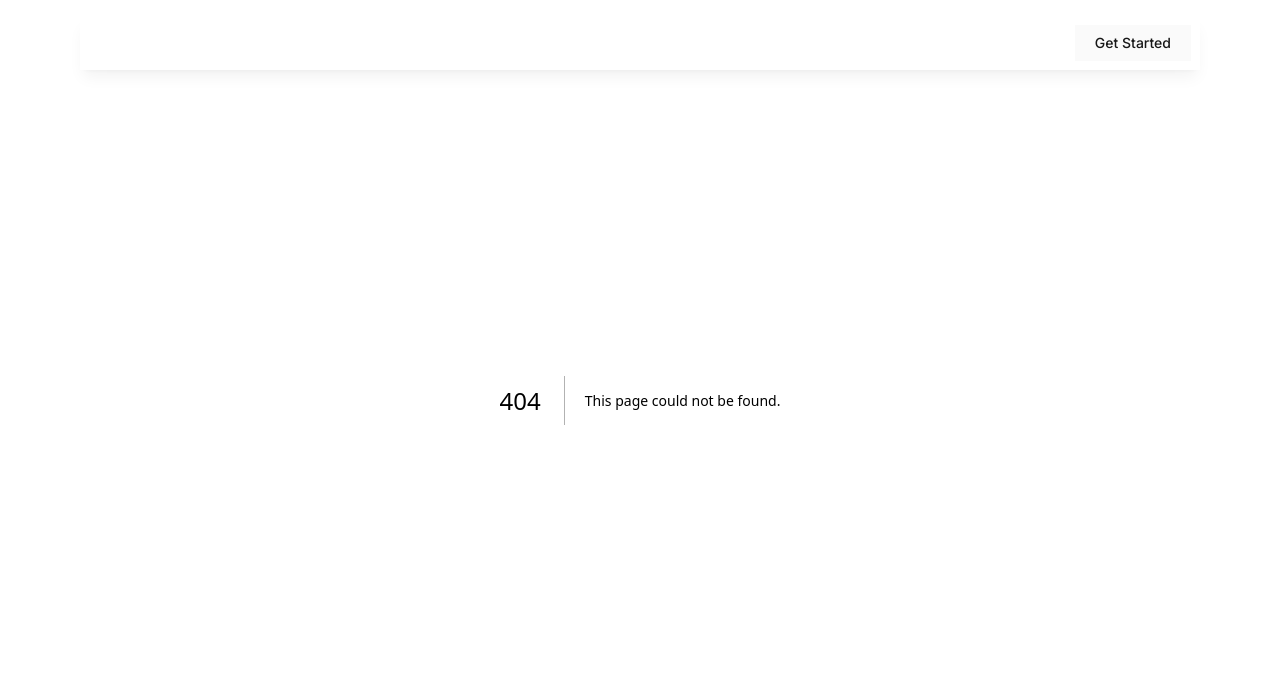
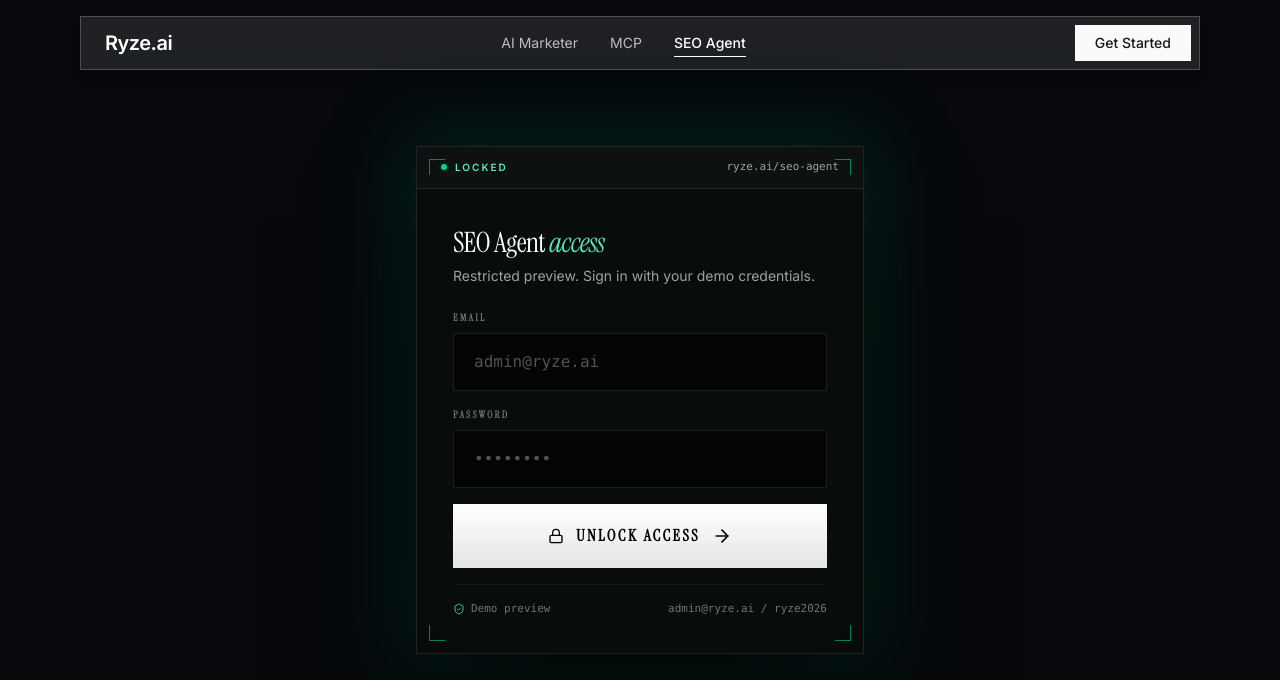
Before and after one commit to GauravShambharkar/RyzeAi, a Next.js app: page /seo-agent in a window 1280 px wide. Before the commit this address had no page. Shown: the top 680 px of the page. Built offline with nearby package versions, Linux system fonts and the light colour scheme.

Commit message:
feat: add SEO agent login feature and integrate into global navigation

```diff
--- /dev/null
+++ b/src/app/(site)/seo-agent/page.tsx
@@ -0,0 +1,5 @@
+import { Login } from "@/features/seo-agent/components/login";
+
+export default function SeoAgentPage() {
+  return <Login />;
+}
--- a/src/components/Navbar/Navbar.tsx
+++ b/src/components/Navbar/Navbar.tsx
@@ -7,6 +7,7 @@
 const NAV_LINKS = [
   { label: "AI Marketer", href: "/ai-marketer" },
   { label: "MCP", href: "/mcp" },
+  { label: "SEO Agent", href: "/seo-agent" },
 ] as const;
 
 export const Navbar = () => {
--- /dev/null
+++ b/src/features/seo-agent/components/login/Login.tsx
@@ -0,0 +1,157 @@
+"use client";
+
+import React, { useState } from "react";
+import { motion } from "framer-motion";
+import { ArrowRight, ShieldCheck, Lock, LogOut } from "lucide-react";
+
+// Hardcoded gate — replace with real auth before going public.
+const VALID_EMAIL = "admin@ryze.ai";
+const VALID_PASSWORD = "ryze2026";
+
+export const Login = () => {
+  const [email, setEmail] = useState("");
+  const [password, setPassword] = useState("");
+  const [error, setError] = useState<string | null>(null);
+  const [authed, setAuthed] = useState(false);
+
+  const handleSubmit = (e: React.FormEvent) => {
+    e.preventDefault();
+    if (email.trim().toLowerCase() === VALID_EMAIL && password === VALID_PASSWORD) {
+      setError(null);
+      setAuthed(true);
+    } else {
+      setError("Invalid credentials. Check the demo hint below.");
+    }
+  };
+
+  const handleLogout = () => {
+    setAuthed(false);
+    setEmail("");
+    setPassword("");
+  };
+
+  return (
+    <section className="min-h-screen flex items-center justify-center bg-[#06080c] text-white px-6 py-32">
+      <motion.div
+        initial={{ opacity: 0, y: 24 }}
+        animate={{ opacity: 1, y: 0 }}
+        transition={{ duration: 0.5 }}
+        className="relative w-full max-w-md"
+      >
+        <div className="absolute -inset-4 bg-emerald-500/15 blur-2xl pointer-events-none" />
+
+        <div className="relative border border-white/10 bg-neutral-950/85 backdrop-blur-xl shadow-[0_50px_120px_-25px_rgba(0,0,0,0.9)] overflow-hidden">
+          <span className="absolute top-3 left-3 w-4 h-4 border-t border-l border-emerald-400/60 pointer-events-none" />
+          <span className="absolute top-3 right-3 w-4 h-4 border-t border-r border-emerald-400/60 pointer-events-none" />
+          <span className="absolute bottom-3 left-3 w-4 h-4 border-b border-l border-emerald-400/60 pointer-events-none" />
+          <span className="absolute bottom-3 right-3 w-4 h-4 border-b border-r border-emerald-400/60 pointer-events-none" />
+
+          <div className="flex items-center justify-between px-6 py-3 border-b border-white/10 bg-white/[0.02]">
+            <span className="inline-flex items-center gap-2 text-[10px] font-semibold uppercase tracking-[0.2em] text-emerald-300">
+              <span className="relative flex w-1.5 h-1.5">
+                <span className="absolute inline-flex h-full w-full rounded-full bg-emerald-400 opacity-75 animate-ping" />
+                <span className="relative inline-flex rounded-full h-1.5 w-1.5 bg-emerald-400" />
+              </span>
+              {authed ? "Authenticated" : "Locked"}
+            </span>
+            <span className="text-[11px] font-mono text-neutral-400">ryze.ai/seo-agent</span>
+          </div>
+
+          <div className="p-8 md:p-9">
+            {authed ? <AuthedView email={email} onLogout={handleLogout} /> : (
+              <form onSubmit={handleSubmit} className="space-y-4">
+                <h1 className="font-display text-2xl md:text-[28px] text-white leading-tight tracking-tight mb-1.5">
+                  SEO Agent <span className="italic text-emerald-300">access</span>
+                </h1>
+                <p className="text-sm text-neutral-400 font-body mb-6">
+                  Restricted preview. Sign in with your demo credentials.
+                </p>
+
+                <div>
+                  <label className="block text-[10px] font-bold mb-2 font-display uppercase tracking-[0.22em] text-neutral-500">
+                    Email
+                  </label>
+                  <input
+                    type="email"
+                    value={email}
+                    onChange={(e) => setEmail(e.target.value)}
+                    placeholder="admin@ryze.ai"
+                    className="w-full bg-black/60 border border-white/10 px-5 py-4 focus:outline-none focus:ring-1 focus:ring-emerald-500/60 focus:border-emerald-500/50 transition-all font-body font-mono text-white placeholder:text-neutral-600"
+                    required
+                  />
+                </div>
+
+                <div>
+                  <label className="block text-[10px] font-bold mb-2 font-display uppercase tracking-[0.22em] text-neutral-500">
+                    Password
+                  </label>
+                  <input
+                    type="password"
+                    value={password}
+                    onChange={(e) => setPassword(e.target.value)}
+                    placeholder="••••••••"
+                    className="w-full bg-black/60 border border-white/10 px-5 py-4 focus:outline-none focus:ring-1 focus:ring-emerald-500/60 focus:border-emerald-500/50 transition-all font-body font-mono text-white placeholder:text-neutral-600"
+                    required
+                  />
+                </div>
+
+                {error && (
+                  <p className="text-[12px] font-mono text-rose-400 flex items-center gap-2">
+                    <span className="w-1 h-1 bg-rose-400" />
+                    {error}
+                  </p>
+                )}
+
+                <button
+                  type="submit"
+                  className="relative w-full bg-gradient-to-b from-white to-neutral-200 text-black py-5 font-bold font-display uppercase tracking-[0.15em] flex items-center justify-center gap-3 overflow-hidden transition-all duration-300 hover:-translate-y-0.5 hover:shadow-[0_25px_60px_-12px_rgba(16,185,129,0.7),0_0_0_1px_rgba(16,185,129,0.4)] group"
+                >
+                  <span className="relative z-10 flex items-center gap-3">
+                    <Lock className="w-4 h-4" />
+                    Unlock access
+                    <ArrowRight className="w-5 h-5 group-hover:translate-x-1 transition-transform" />
+                  </span>
+                  <span className="absolute inset-0 -translate-x-full group-hover:translate-x-full transition-transform duration-[900ms] ease-out bg-gradient-to-r from-transparent via-white/60 to-transparent pointer-events-none" />
+                </button>
+
+                <div className="mt-4 pt-4 border-t border-white/5 text-[11px] font-mono text-neutral-500 flex items-center justify-between">
+                  <span className="inline-flex items-center gap-1.5">
+                    <ShieldCheck className="w-3 h-3 text-emerald-300/80" />
+                    Demo preview
+                  </span>
+                  <span>
+                    {VALID_EMAIL} / {VALID_PASSWORD}
+                  </span>
+                </div>
+              </form>
+            )}
+          </div>
+        </div>
+      </motion.div>
+    </section>
+  );
+};
+
+const AuthedView = ({ email, onLogout }: { email: string; onLogout: () => void }) => (
+  <div className="space-y-5">
+    <div className="inline-flex items-center gap-2 px-3 py-1 bg-emerald-500/10 border border-emerald-500/25 text-[11px] font-semibold uppercase tracking-[0.2em] text-emerald-300">
+      <span className="w-1.5 h-1.5 rounded-full bg-emerald-400 animate-pulse" />
+      Session active
+    </div>
+    <h1 className="font-display text-2xl md:text-[28px] text-white leading-tight tracking-tight">
+      Welcome to the <span className="italic text-emerald-300">SEO Agent</span>
+    </h1>
+    <p className="text-sm text-neutral-400 font-body leading-relaxed">
+      Signed in as <span className="text-white font-mono">{email}</span>. The agent dashboard is not built yet — this is the access-gated surface.
+    </p>
+    <button
+      onClick={onLogout}
+      className="inline-flex items-center gap-2 border border-white/10 bg-white/[0.03] text-white/80 px-4 py-2 text-[12px] font-display uppercase tracking-[0.18em] hover:bg-white/[0.06] hover:text-white transition-colors"
+    >
+      <LogOut className="w-3.5 h-3.5" />
+      Sign out
+    </button>
+  </div>
+);
+
+export default Login;
--- /dev/null
+++ b/src/features/seo-agent/components/login/index.ts
@@ -0,0 +1 @@
+export * from "./Login";
```
Also changed, not shown: src/app/api/v1/seo-agent/route.ts (added).
